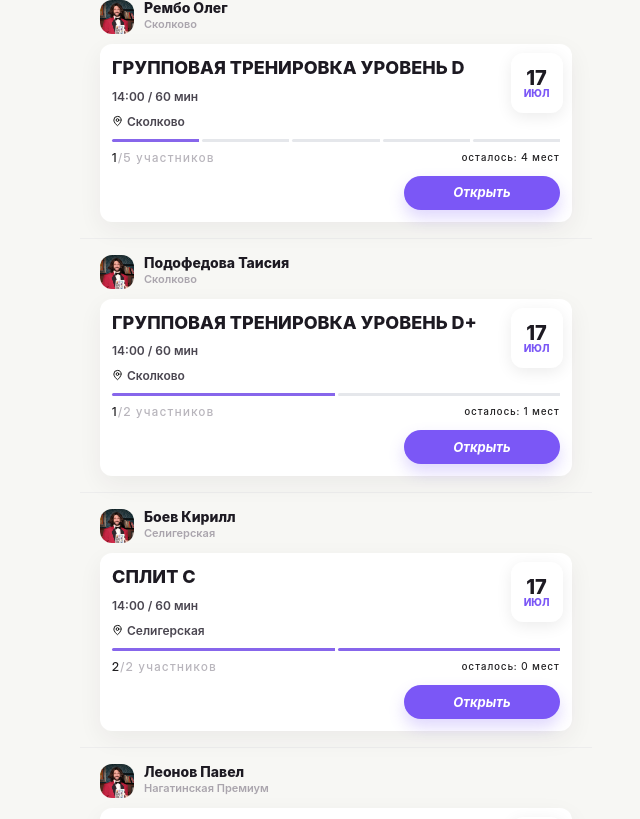
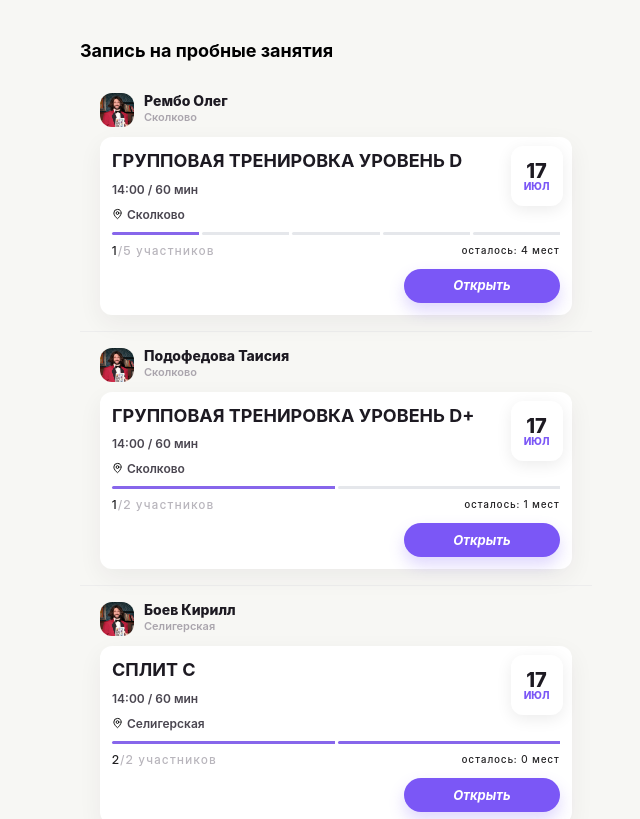
Before and after one commit to pavelbekarev/tournaments-app, a React (Vite) app: page / in a window 1280 px wide. Shown: the top 819 px of the page, without its empty margins (304-944 px from the left). Built offline with nearby package versions, Linux system fonts and the light colour scheme.

Commit message:
refactor: add page title, redesign titles

```diff
--- a/src/entities/Training/style.scss
+++ b/src/entities/Training/style.scss
@@ -13,7 +13,7 @@
     color: #1d1a22;
     font-size: 18px;
     line-height: 1.15;
-    font-weight: 800;
+    font-weight: 700;
     letter-spacing: 0;
     text-transform: uppercase;
     font-family:
--- a/src/widgets/TrainingList/style.scss
+++ b/src/widgets/TrainingList/style.scss
@@ -3,9 +3,25 @@
   flex-flow: column;
   gap: 16px;
   max-width: 40%;
-  margin: 0 auto;
+  margin: 24px auto;
 
   @media (max-width: 1110px) {
     max-width: 100%;
   }
+
+  &__title {
+    font-size: 18px;
+    margin: 16px 0;
+    font-weight: 700;
+    color: var(--text);
+    font-family:
+      RF Dewi UltraBold,
+      Source Code Pro,
+      SF Pro Text,
+      SF Pro Display,
+      -apple-system,
+      BlinkMacSystemFont,
+      Segoe UI,
+      sans-serif;
+  }
 }
--- a/src/widgets/TrainingList/ui/TrainingList.tsx
+++ b/src/widgets/TrainingList/ui/TrainingList.tsx
@@ -5,6 +5,7 @@ import '../style.scss'
 export function TrainingList() {
     return (
         <div className="trainingList">
+            <h1 className='trainingList__title'>Запись на пробные занятия</h1>
             {
                 trainings.map((item) => (
                     <TrainingBox key={item.id} training={item} />
```
